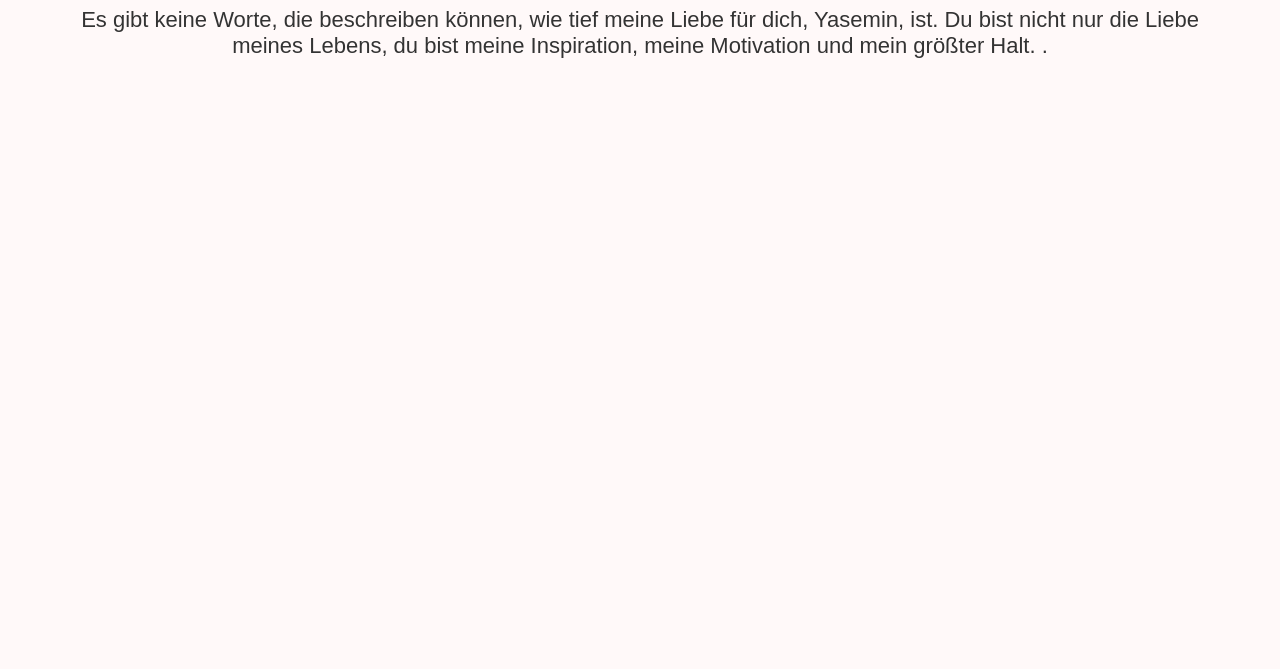
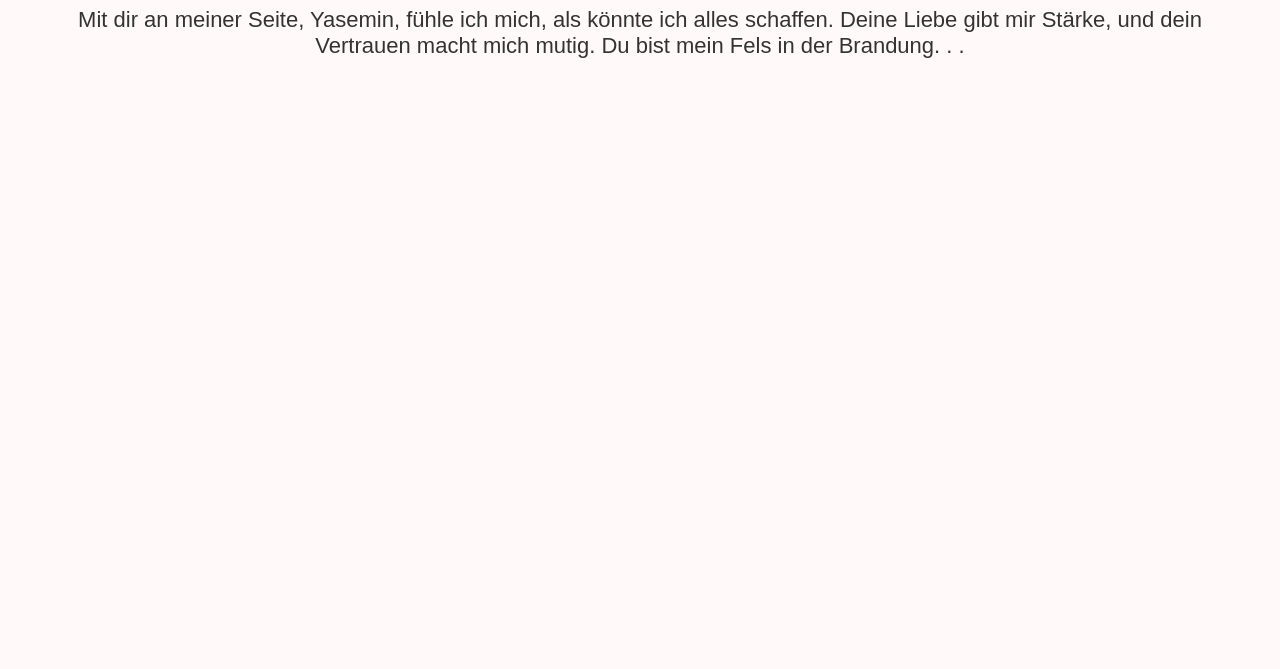
Before and after one commit to Mert458458/Yasemin, a plain HTML site: page index.html in a window 1280 px wide. Shown: the part 131-800 px from the top of the page. Drawn offline with Linux system fonts and the light colour scheme.

Commit message:
index.html aktualisieren

```diff
--- a/index.html
+++ b/index.html
@@ -22,7 +22,7 @@
 </head>
 <body>
     <h1>Für Yasemin, meine Liebe!</h1>
-    <p id="message">Es gibt keine Worte, die beschreiben können, wie tief meine Liebe für dich, Yasemin, ist. Du bist nicht nur die Liebe meines Lebens, du bist meine Inspiration, meine Motivation und mein größter Halt. .</p>
+    <p id="message">Mit dir an meiner Seite, Yasemin, fühle ich mich, als könnte ich alles schaffen. Deine Liebe gibt mir Stärke, und dein Vertrauen macht mich mutig. Du bist mein Fels in der Brandung. . .</p>
 
     <script>
         // Liste der süßen Nachrichten für Yasemin
```
